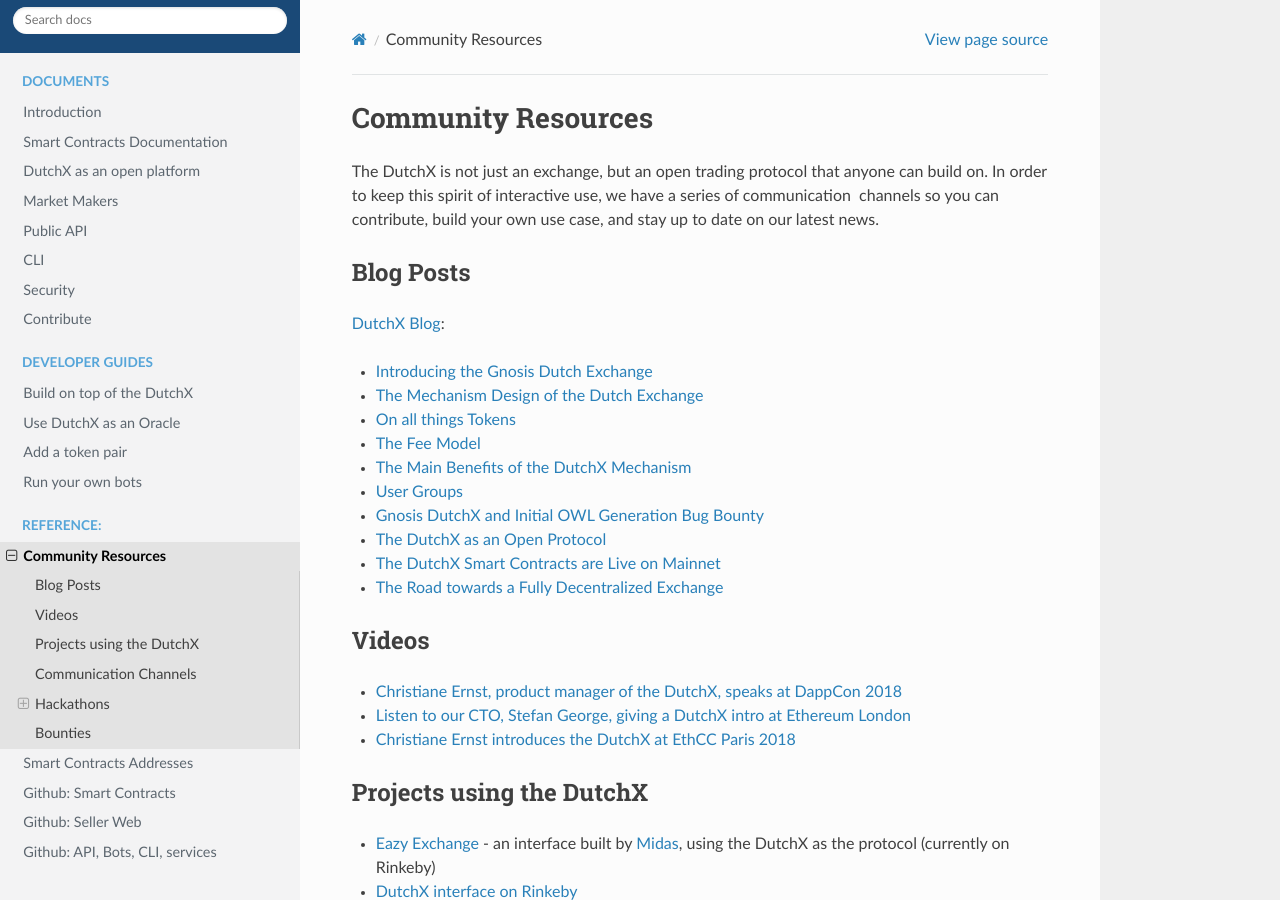
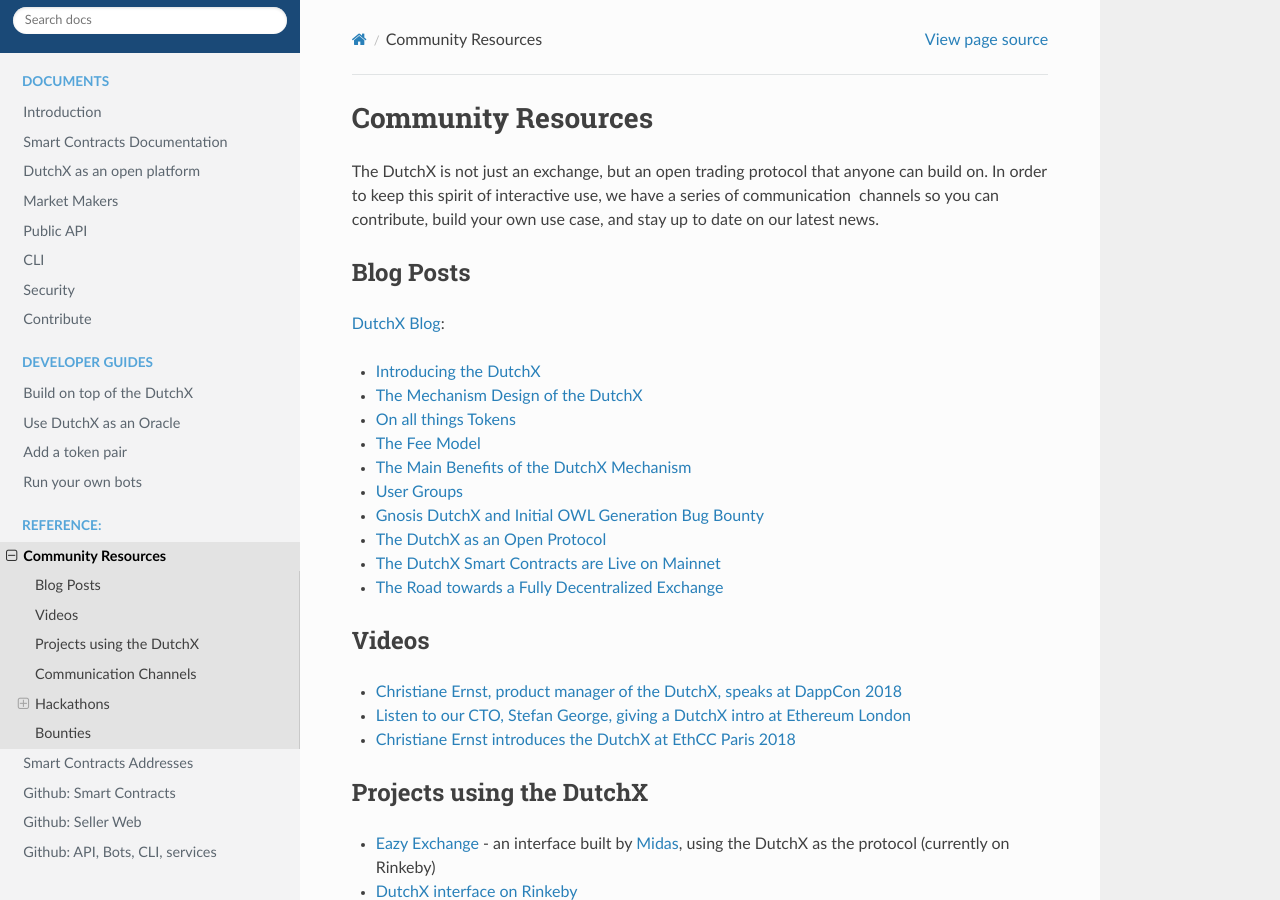
Before and after one commit to gnosis/dx-docs, a Sphinx documentation site: the page built from source/community-resources.md, in a window 1280 px wide and 900 px high. Built offline with Sphinx 7.4.7 and the Read the Docs theme 2.0.0, drawn with Linux system fonts in a browser that asks for light colours.

Commit message:
Update community-resources.md

```diff
--- a/source/community-resources.md
+++ b/source/community-resources.md
@@ -6,9 +6,9 @@
 
 [DutchX Blog](https://blog.gnosis.pm/tagged/dutchx):
 
--   [Introducing the Gnosis Dutch Exchange](https://blog.gnosis.pm/introducing-the-gnosis-dutch-exchange-53bd3d51f9b2)
+-   [Introducing the DutchX](https://blog.gnosis.pm/introducing-the-gnosis-dutch-exchange-53bd3d51f9b2)
 
--   [The Mechanism Design of the Dutch Exchange](https://blog.gnosis.pm/the-mechanism-design-of-the-gnosis-dutch-exchange-4299a045d523)
+-   [The Mechanism Design of the DutchX](https://blog.gnosis.pm/the-mechanism-design-of-the-gnosis-dutch-exchange-4299a045d523)
 
 -   [On all things Tokens](https://blog.gnosis.pm/on-all-things-tokens-1fd977184649)
 
```
